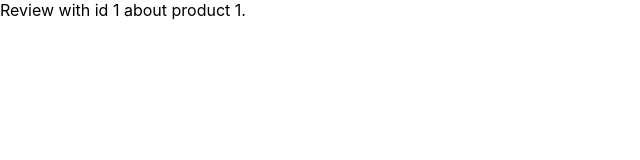
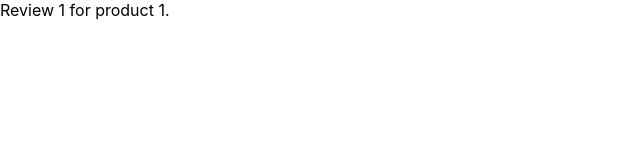
Before and after one commit to mhassanrahi/next-basic, a Next.js app: page /product/1/review/1 in a window 1280 px wide. Shown: the top 160 px of the page, without its empty margins (0-640 px from the left). Built offline with nearby package versions, Linux system fonts and the light colour scheme.

Commit message:
* Update review page

```diff
--- a/pages/product/[productId]/review/[reviewId].js
+++ b/pages/product/[productId]/review/[reviewId].js
@@ -3,13 +3,12 @@ import { useRouter } from "next/router";
 
 const Review = () => {
     const router = useRouter();
-    console.log(router.query);
 
     const { productId, reviewId } = router.query;
 
     return (
         <div>
-            Review with id {reviewId} about product {productId}.
+            Review {reviewId} for product {productId}.
         </div>
     );
 };
```
